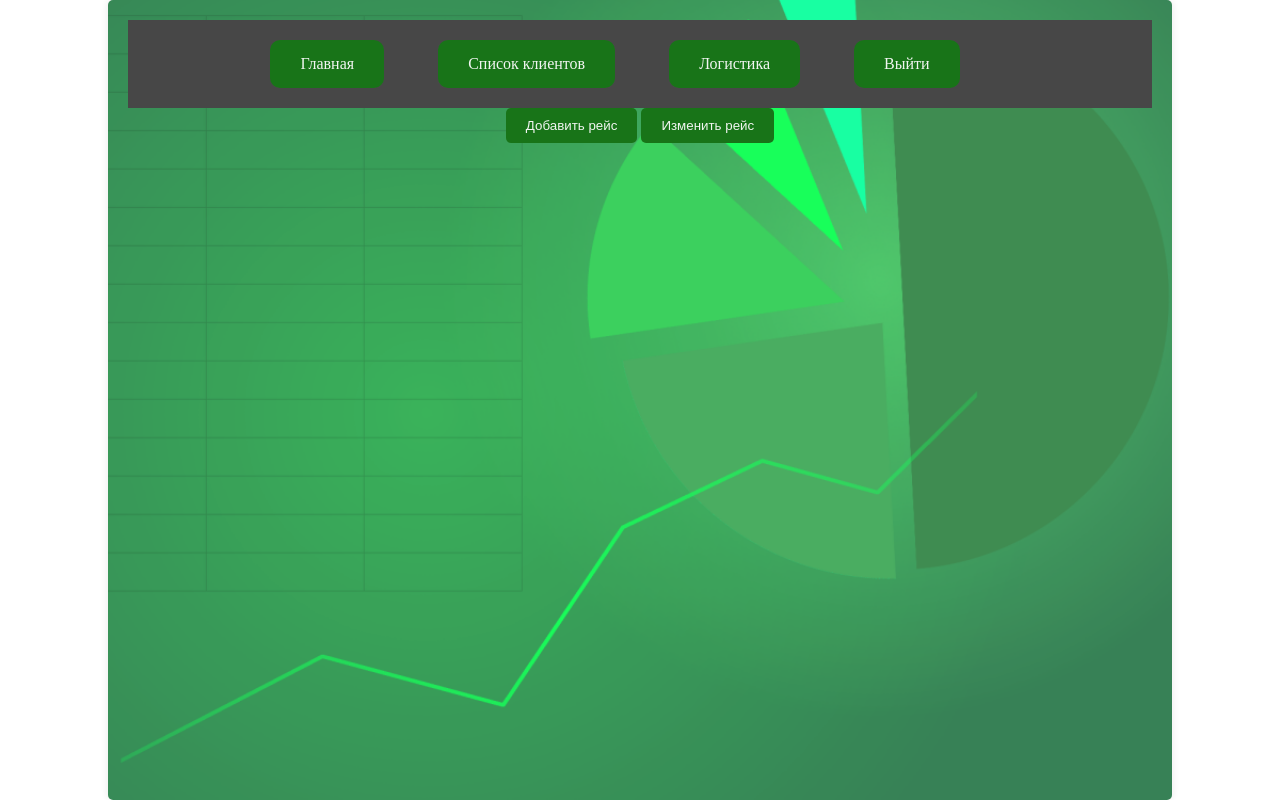
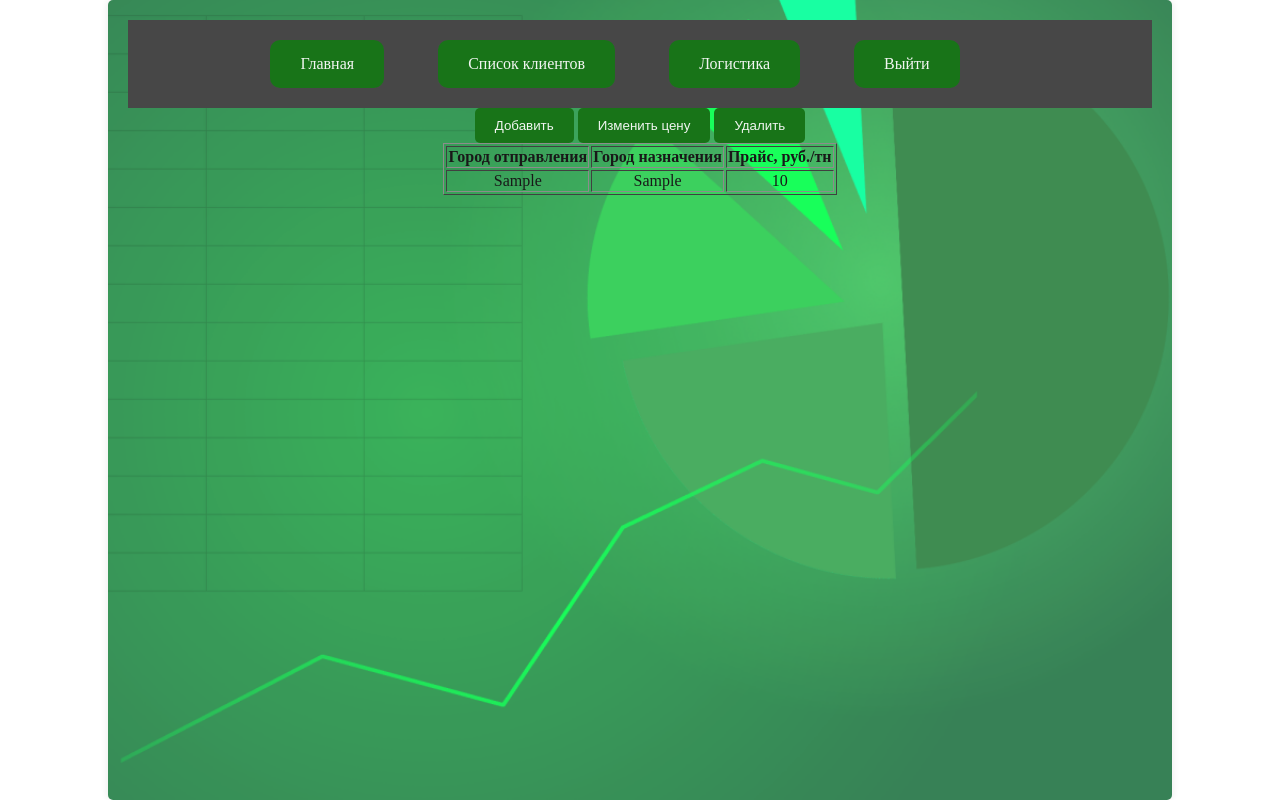
Before and after one commit to KroshkaByte/Melnichanka, a Django app: page /logistics/ in a window 1280 px wide. Run offline with Django 4.2, Linux system fonts and the light colour scheme; a user stored in the database is signed in; tables that the repository leaves empty hold one stand-in row (values such as "Sample post").

Commit message:
transfered models from users to logistics, new template, small fixes

```diff
--- a/melnichanka/logistics/admin.py
+++ b/melnichanka/logistics/admin.py
@@ -1,2 +1 @@
-
 # Register your models here.
--- a/melnichanka/logistics/models.py
+++ b/melnichanka/logistics/models.py
@@ -1,2 +1,33 @@
+from django.db import models
 
-# Create your models here.
+
+# Данные по логистике авто
+class LogisticsAuto(models.Model):
+    departure_city = models.CharField(max_length=50)
+    destination_city = models.CharField(max_length=50)
+    cost_per_tonn_auto = models.PositiveIntegerField()
+
+    class Meta:
+        ordering = ["departure_city", "destination_city"]
+        unique_together = ["departure_city", "destination_city"]
+
+    def __str__(self):
+        return f"Цена за рейс {self.departure_city} - {self.destination_city}: {self.cost_per_tonn_auto} руб./тн"
+
+
+# Данные по логистике жд
+class LogisticsRailwayStations(models.Model):
+    departure_station_name = models.CharField(max_length=100)
+    departure_station_id = models.PositiveIntegerField()
+    departure_station_branch = models.CharField(max_length=100)
+    destination_station_name = models.CharField(max_length=100)
+    destination_station_id = models.PositiveIntegerField()
+    destination_station_branch = models.CharField(max_length=100)
+    cost_per_tonn_rw = models.PositiveIntegerField()
+
+    class Meta:
+        ordering = ["departure_station_name", "destination_station_name"]
+        unique_together = ["departure_station_name", "destination_station_name"]
+
+    def __str__(self):
+        return f"Цена за жд перевозку {self.departure_station_name} - {self.destination_station_name}: {self.cost_per_tonn_rw} руб./тн"
--- a/melnichanka/logistics/tests.py
+++ b/melnichanka/logistics/tests.py
@@ -1,2 +1 @@
-
 # Create your tests here.
--- a/melnichanka/logistics/views.py
+++ b/melnichanka/logistics/views.py
@@ -1,5 +1,9 @@
 from django.shortcuts import render
+
+from .models import LogisticsAuto
 
 
 def logistics_home_view(request):
-    return render(request, "logistics/log_home.html")
+    data = LogisticsAuto.objects.all()
+    context = {"logistics_table": data}
+    return render(request, "logistics/log_home.html", context)
--- a/melnichanka/templates/account.html
+++ /dev/null
@@ -1 +0,0 @@
-{% extends 'base.html' %}
--- a/melnichanka/templates/base.html
+++ b/melnichanka/templates/base.html
@@ -4,7 +4,7 @@
 <html lang="en">
 <head>
     <meta charset="UTF-8">
-    <title>{% block title %}Title placeholder(зачем нам это){% endblock %}</title>
+    <title>{% block title %}title{% endblock %}</title>
     <meta name="viewport" content="width=device-width, initial-scale=1.0">
     <link rel="stylesheet" href="{% static 'users/css/styles.css' %}">
 </head>
@@ -13,7 +13,7 @@
         <header>
             {% if user.is_authenticated %}
             <div class="button-group">
-                <a href="{% url 'login' %}" class="button-header">
+                <a href="{% url 'home' %}" class="button-header">
                     <span class="text">Главная</span>
                 </a>
 
@@ -21,7 +21,7 @@
                     <span class="text">Список клиентов</span>
                 </a>
 
-                <a href="#" class="button-header">
+                <a href="{% url 'logistics_home' %}" class="button-header">
                     <span class="text">Логистика</span>
                 </a>
 
--- a/melnichanka/templates/logistics/log_home.html
+++ b/melnichanka/templates/logistics/log_home.html
@@ -3,6 +3,25 @@
 {% block title %}title{% endblock %}
 
 {% block content %}
-<button id="add_string">Добавить рейс</button>
-<button id="edit_string">Изменить рейс</button>
+<button id="add_string">Добавить</button>
+<button id="edit_string">Изменить цену</button>
+<button id="del_string">Удалить</button>
+
+<br />
+<table border="1" align="center">
+    <thead>
+        <tr style="text-align: right;">
+          <th>Город отправления</th>
+          <th>Город назначения</th>
+          <th>Прайс, руб./тн</th>
+        </tr>
+    </thead>
+    {% for entry in logistics_table %}
+    <tr>
+       <td class="log_departure">{{entry.departure_city}}</td>
+       <td class="log_destination">{{entry.destination_city}}</td>
+       <td class="log_price">{{entry.cost_per_tonn_auto}}</td>
+    </tr>
+    {% endfor %}
+    </table>
 {% endblock %}
--- a/melnichanka/users/models.py
+++ b/melnichanka/users/models.py
@@ -18,30 +18,6 @@ class Factory(models.Model):
 
     def __str__(self):
         return f"Производитель: {self.factory_name}"
-
-
-# Данные по логистике авто
-class LogisticsAuto(models.Model):
-    departure_city = models.CharField(max_length=50)
-    destination_city = models.CharField(max_length=50)
-    cost_per_tonn_auto = models.PositiveIntegerField()
-
-    def __str__(self):
-        return f"Цена за рейс {self.departure_city} - {self.destination_city}: {self.cost_per_tonn_auto}"
-
-
-# Данные по логистике жд
-class LogisticsRailwayStations(models.Model):
-    departure_station_name = models.CharField(max_length=100)
-    departure_station_id = models.PositiveIntegerField()
-    departure_station_branch = models.CharField(max_length=100)
-    destination_station_name = models.CharField(max_length=100)
-    destination_station_id = models.PositiveIntegerField()
-    destination_station_branch = models.CharField(max_length=100)
-    cost_per_tonn_rw = models.PositiveIntegerField()
-
-    def __str__(self):
-        return f"Цена за жд перевозку {self.departure_station_name} - {self.destination_station_name}: {self.cost_per_tonn_rw}"
 
 
 # Информация о контрагенте
--- a/melnichanka/users/static/users/css/styles.css
+++ b/melnichanka/users/static/users/css/styles.css
@@ -18,21 +18,21 @@ main {
     max-width: 100%;
     margin: 20px auto;
     padding: 20px;
-    background-color: #ebf3ebe9; /* Lighter green background for main content */
+    background-color: #ebf3ebe9;
     border-radius: 5px;
     box-shadow: 0 0 10px rgba(0, 0, 0, 0.1);
 
-    text-align: center; /* Добавьте этот стиль для центрирования содержимого по центру */
+    text-align: center;
 }
 
 section {
     margin-bottom: 20px;
-    color: #002200; /* Dark green text color */
+    color: #002200;
 }
 
 button {
-    background-color: #006600; /* Dark green for buttons */
-    color: #f0f5f0; /* Light green text color */
+    background-color: #006600;
+    color: #f0f5f0;
     padding: 10px 20px;
     border: none;
     border-radius: 5px;
--- a/melnichanka/users/tests.py
+++ b/melnichanka/users/tests.py
@@ -1,2 +1 @@
-
 # Create your tests here.
```
Also changed, not shown: other parts of melnichanka/users/static/users/css/styles.css (+17 -18 lines), melnichanka/logistics/migrations/0001_initial.py (added), melnichanka/logistics/migrations/0002_alter_logisticsauto_unique_together_and_more.py (added), melnichanka/logistics/migrations/0003_alter_logisticsauto_options_and_more.py (added), melnichanka/users/migrations/0002_delete_logisticsauto_delete_logisticsrailwaystations.py (added).
